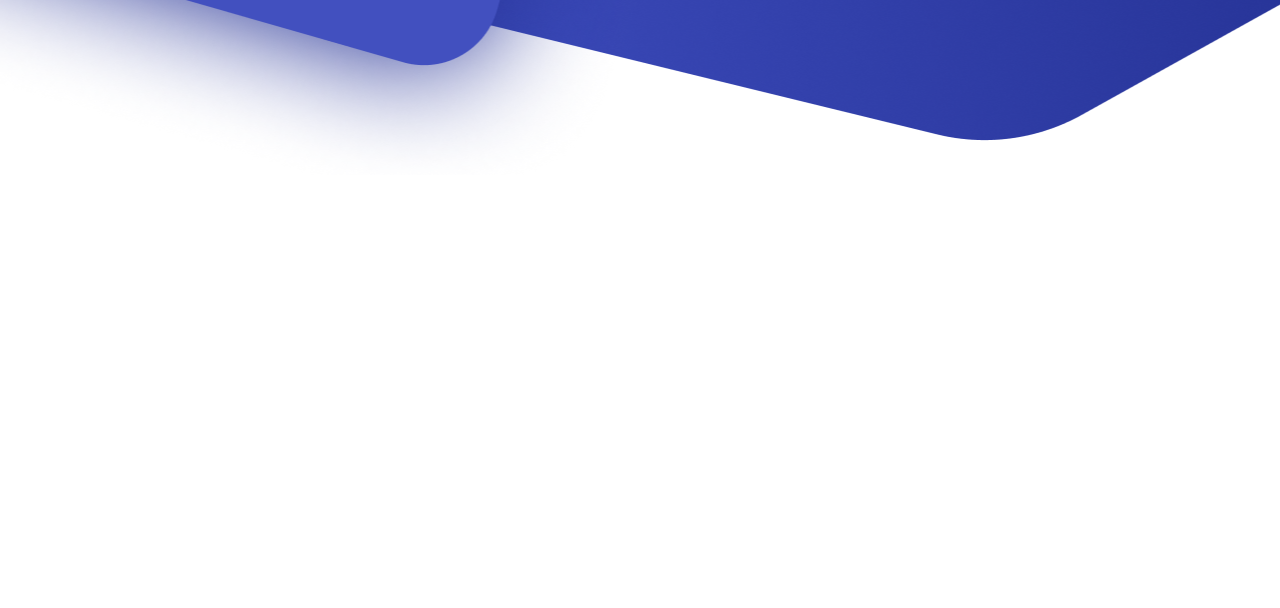
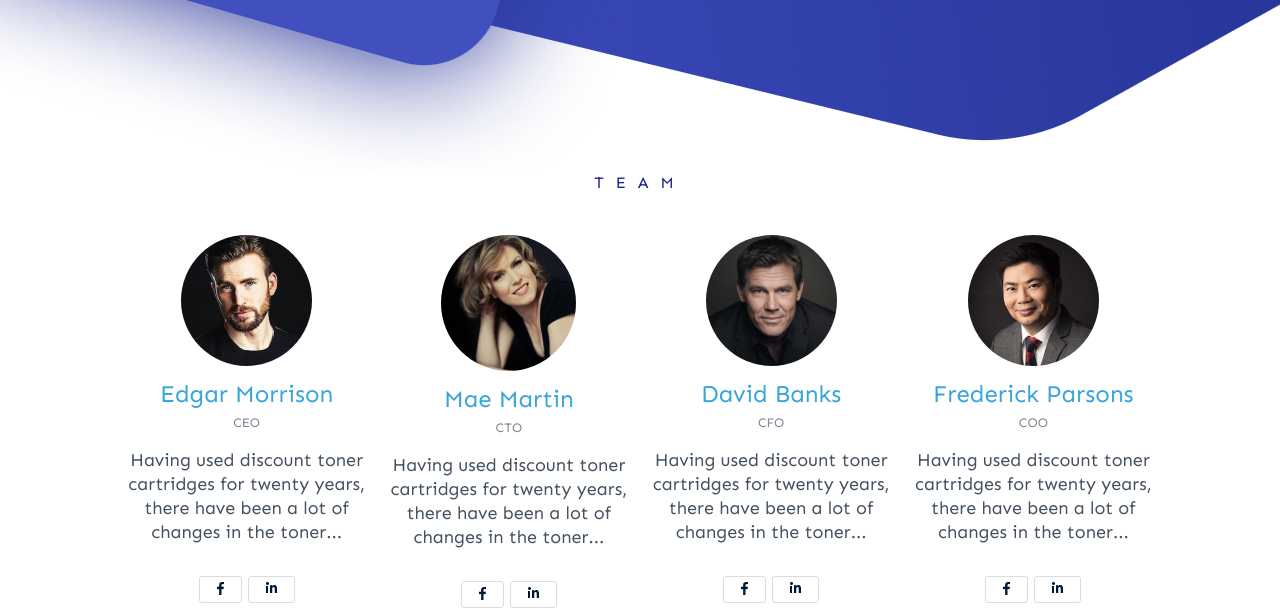
Before and after one commit to nanoblit/eth-assignment, a website built with webpack: page src/index.html in a window 1280 px wide. Shown: the part 825-1433 px from the top of the page. Before the commit the page ends 1067 px from the top, so only its background shows below. Built offline with nearby package versions, Linux system fonts and the light colour scheme; files whose address does not match are found by name.

Commit message:
Add team

```diff
--- a/src/index.html
+++ b/src/index.html
@@ -13,9 +13,9 @@
     <nav>
       <img class="logo" src="assets/logo.svg">
       <div class="nav-right">
-        <a class="link link--nav" href="#">ICO</a>
-        <a class="link link--nav" href="#">Team</a>
-        <a class="link link--nav" href="#">Contact</a>
+        <a class="nav-link nav-link--selected" href="#">ICO</a>
+        <a class="nav-link" href="#">Team</a>
+        <a class="nav-link" href="#">Contact</a>
       </div>
     </nav>
     <div class="social">
@@ -36,17 +36,61 @@
           </div>
         </div>
         <img class="arrow arrow--small-screen" src="./assets/down arrow.png">
-        <img class="video" src="assets/video.png">
+        <img class="video" src="./assets/video.png">
       </div>
       <img class="arrow arrow--large-screen" src="./assets/down arrow.png">
     </section>
     <section class="team">
       <h1 class="header header--team">TEAM</h1>
-      <div class="team-member">
-        <img href="assets/team1.png">
-        <h1>Edgar Morrison</h1>
-        <h2>CEO</h2>
-        <p>Having used discount toner cartridges for twenty years, there have been a lot of changes in the toner...</p>
+      <div class="team-members">
+        <div class="team-member">
+          <img class="team-img" src="./assets/team1.png">
+          <h1 class="team-header">Edgar Morrison</h1>
+          <h2 class="team-subheader">CEO</h2>
+          <p class="team-text">Having used discount toner cartridges for twenty years, there have been a lot of changes
+            in the toner...
+          </p>
+          <div class="team-links">
+            <div class="team-link"><img src="assets/facebook.png"></div>
+            <div class="team-link"><img src="assets/linkedin.png"></div>
+          </div>
+        </div>
+          <div class="team-member">
+            <img class="team-img" src="./assets/team2.png">
+            <h1 class="team-header">Mae Martin</h1>
+            <h2 class="team-subheader">CTO</h2>
+            <p class="team-text">Having used discount toner cartridges for twenty years, there have been a lot of changes
+              in the toner...
+            </p>
+            <div class="team-links">
+              <div class="team-link"><img src="assets/facebook.png"></div>
+              <div class="team-link"><img src="assets/linkedin.png"></div>
+            </div>
+          </div>
+            <div class="team-member">
+              <img class="team-img" src="./assets/team3.png">
+              <h1 class="team-header">David Banks</h1>
+              <h2 class="team-subheader">CFO</h2>
+              <p class="team-text">Having used discount toner cartridges for twenty years, there have been a lot of changes
+                in the toner...
+              </p>
+              <div class="team-links">
+                <div class="team-link"><img src="assets/facebook.png"></div>
+                <div class="team-link"><img src="assets/linkedin.png"></div>
+              </div>
+            </div>
+              <div class="team-member">
+                <img class="team-img" src="./assets/team4.png">
+                <h1 class="team-header">Frederick Parsons</h1>
+                <h2 class="team-subheader">COO</h2>
+                <p class="team-text">Having used discount toner cartridges for twenty years, there have been a lot of changes
+                  in the toner...
+                </p>
+                <div class="team-links">
+                  <div class="team-link"><img src="assets/facebook.png"></div>
+                  <div class="team-link"><img src="assets/linkedin.png"></div>
+                </div>
+              </div>
       </div>
     </section>
   </main>
--- a/src/index.js
+++ b/src/index.js
@@ -3,3 +3,4 @@ import "./styles/main.css";
 import "./styles/nav.css";
 import "./styles/social.css";
 import "./styles/call-to-action.css";
+import "./styles/team.css";
--- a/src/styles/call-to-action.css
+++ b/src/styles/call-to-action.css
@@ -1,5 +1,5 @@
 .top {
-  height: 100rem;
+  min-height: 100rem;
   background-image: url("../assets/background.png");
   background-position: calc(50% - 8rem) calc(50% - 3.5rem);
   background-repeat: no-repeat;
@@ -13,11 +13,11 @@
   display: flex;
   justify-content: space-around;
   align-items: center;
-  margin-bottom: 15rem;
+  margin-bottom: 12.4rem;
 }
 
 .call-to-action-left {
-  width: 43rem;
+  width: 56.9rem;
   margin-top: 20rem;
   margin-right: 2rem;
 }
@@ -27,7 +27,7 @@
   font-weight: 700;
   line-height: 5.6rem;
   letter-spacing: 0.02rem;
-  margin-bottom: 5rem;
+  margin-bottom: 7.4rem;
 }
 
 .subscribe-text {
@@ -59,15 +59,16 @@
 @media screen and (max-width: 1070px) {
   .top {
     background-position: calc(50% - 8rem) calc(50% - 13rem);
+    min-height: 50rem;
   }
 
   .call-to-action {
     flex-direction: column;
-    width: 80%;
+    margin-bottom: 5rem;
   }
 
   .call-to-action-left {
-    margin: 15rem 0 17rem 0;
+    margin: 15rem 0 12rem 0;
     width: 100%;
   }
 
@@ -80,6 +81,7 @@
   }
 
   .video {
+    margin-top: 16.2rem;
     width: 80%;
   }
 
@@ -89,16 +91,29 @@
 }
 
 @media screen and (max-width: 500px) {
+  .top {
+    background-position: calc(50% - 8rem) calc(50% - 25rem);
+  }
+
   .call-to-action {
     width: 90%;
   }
 
   .call-to-action-left {
-    margin: 10rem 0 6rem 0;
+    margin: 10rem 0 3.9rem 0;
+  }
+
+  .text-main {
+    font-size: 2.4rem;
+    line-height: 3.2rem;
   }
 
   .subscription {
     position: static;
+  }
+
+  .subscribe-text {
+    font-size: 1.4rem
   }
 
   .text-input--subscription {
@@ -112,6 +127,7 @@
   }
 
   .video {
+    margin-top: 7.3rem;
     width: 100%;
   }
 }
--- a/src/styles/main.css
+++ b/src/styles/main.css
@@ -24,13 +24,13 @@ button,
 input::placeholder {
   font-family: "Sen", Helvetica, monospace;
   color: #ffffff;
-  font-size: 1.4rem;
+  font-size: 1.8rem;
   text-decoration: none;
 }
 
 .text-input {
   font-family: "Sen", Helvetica, monospace;
-  height: 3.8rem;
+  height: 4.6rem;
   border: none;
   border-radius: 100rem;
   padding: 0 1.2rem;
@@ -43,9 +43,15 @@ input::placeholder {
 button {
   font-family: "Sen", Helvetica, monospace;
   border: none;
-  height: 3.8rem;
+  height: 4.6rem;
   padding: 0 3rem;
   border-radius: 100rem;
   background-color: #38a5db;
   color: white;
 }
+
+.header {
+  text-align: center;
+  font-size: 1.6rem;
+  letter-spacing: 1.2rem;
+}
--- a/src/styles/nav.css
+++ b/src/styles/nav.css
@@ -10,9 +10,10 @@ nav {
   justify-content: space-between;
   padding-left: 15rem;
   padding-right: 13rem;
+  z-index: 1000;
 }
 
-.link--nav {
+.nav-link {
   display: inline-block;
   padding: 0.5rem 0.2rem;
   margin-right: 2.3rem;
@@ -20,13 +21,14 @@ nav {
   font-size: 1.6rem;
 }
 
-.link--nav:first-child {
+.nav-link:last-child {
+  margin-right: 0;
+}
+
+.nav-link--selected {
   border-bottom: 2px solid #1C2085;
 }
 
-.link--nav:last-child {
-  margin-right: 0;
-}
 
 @media screen and (max-width: 1070px) {
   nav {
--- /dev/null
+++ b/src/styles/team.css
@@ -0,0 +1,74 @@
+.team {
+  width: 80%;
+  margin: 0 auto;
+}
+
+.header--team {
+  color: #1C1F83;
+  margin-bottom: 4.4rem;
+}
+
+.team-members {
+  display: flex;
+  justify-content: space-between;
+}
+
+.team-member {
+  display: flex;
+  flex-direction: column;
+  align-items: center;
+  width: 27rem;
+  margin-right: 2.5rem;
+}
+
+.team-member:last-child {
+  margin-right: 0;
+}
+
+.team-img {
+  border-radius: 100%;
+  margin-bottom: 1.6rem
+}
+
+.team-header {
+  font-size: 2.4rem;
+  color: #38A5DB;
+  margin-bottom: 0.8rem
+}
+
+.team-subheader {
+  font-size: 1.3rem;
+  line-height: 1.8rem;
+  color: #011226;
+  opacity: 0.5;
+  margin-bottom: 1.6rem
+}
+
+.team-text {
+  text-align: center;
+  font-size: 1.8rem;
+  line-height: 2.4rem;
+  color: #45515F;
+  margin-bottom: 3.2rem
+}
+
+.team-links {
+  display: flex;
+}
+
+.team-link {
+  margin-right: 0.6rem;
+  padding: 0.5rem 1.7rem;
+  border: 1px solid #D9DDE1;
+  border-radius: 3px;
+}
+
+.team-link:last-child {
+  margin-right: 0;
+}
+
+@media screen and (max-width: 500px) {
+  .team {
+    width: 90%;
+  }
+}
```
